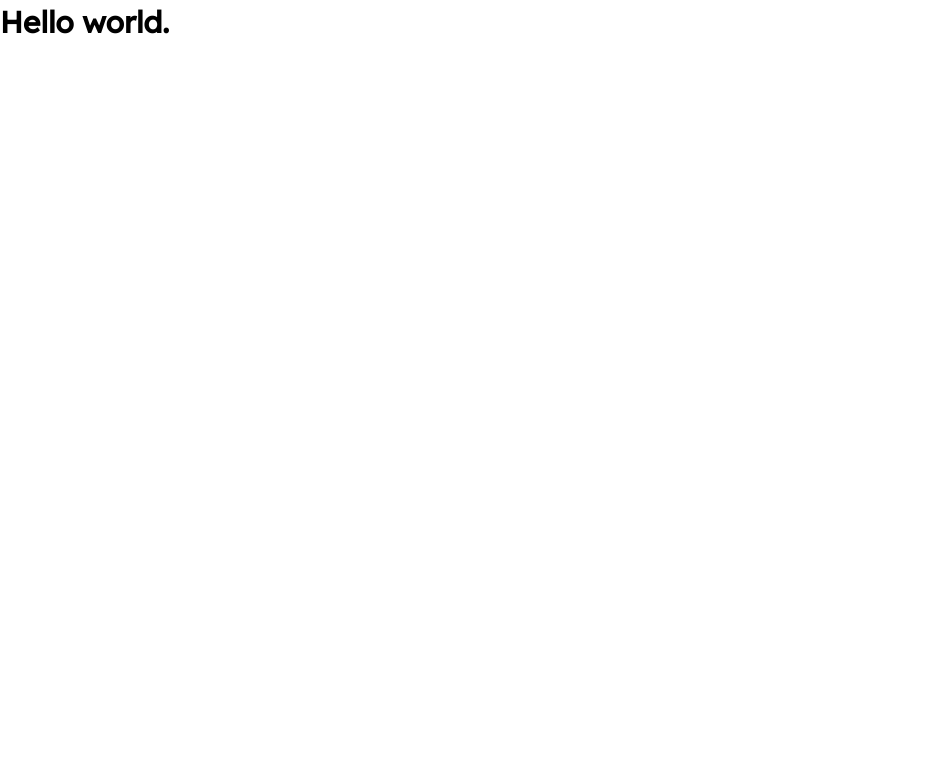
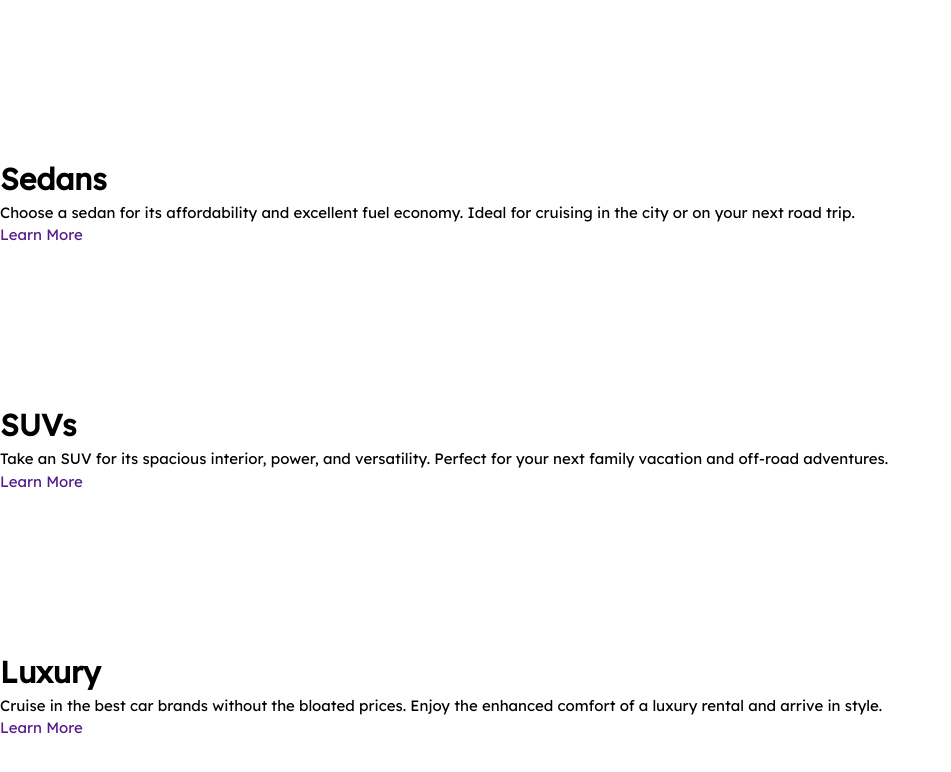
Before and after one commit to ryangholland/3-column-preview-card-compontent, a website built with Vite: page index.html in a window 1280 px wide. Shown: the whole page, without its empty margins (0-951 px from the left). Built offline with nearby package versions, Linux system fonts and the light colour scheme.

Commit message:
Add initial HTML

```diff
--- a/index.html
+++ b/index.html
@@ -13,6 +13,34 @@
     <link rel="stylesheet" href="style.css" />
   </head>
   <body>
-    <h1>Hello world.</h1>
+    <main class="container">
+      <div class="main-column">
+        <svg></svg>
+        <h1>Sedans</h1>
+        <p>
+          Choose a sedan for its affordability and excellent fuel economy. Ideal
+          for cruising in the city or on your next road trip.
+        </p>
+        <a href="">Learn More</a>
+      </div>
+      <div class="main-column">
+        <svg></svg>
+        <h1>SUVs</h1>
+        <p>
+          Take an SUV for its spacious interior, power, and versatility. Perfect
+          for your next family vacation and off-road adventures.
+        </p>
+        <a href="">Learn More</a>
+      </div>
+      <div class="main-column">
+        <svg></svg>
+        <h1>Luxury</h1>
+        <p>
+          Cruise in the best car brands without the bloated prices. Enjoy the
+          enhanced comfort of a luxury rental and arrive in style.
+        </p>
+        <a href="">Learn More</a>
+      </div>
+    </main>
   </body>
 </html>
```
